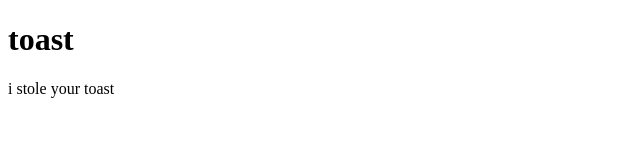
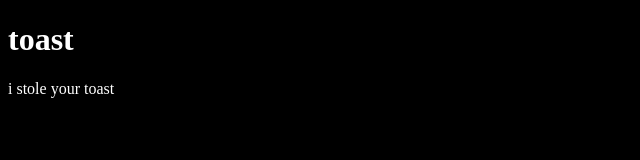
Before and after one commit to T3DDYUNBLOCKED/Toast, a plain HTML site: page index.html in a window 1280 px wide. Shown: the whole page, without its empty margins (0-640 px from the left). Drawn offline with Linux system fonts and the light colour scheme.

Commit message:
Update index.html

```diff
--- a/index.html
+++ b/index.html
@@ -3,8 +3,8 @@
   <head>
     <title>toast</title>
   </head>
-  <body>
-    <h1>toast</h1>
-    <p>i stole your toast</p>
+  <body style="background-color: black;">
+    <h1 style="color: white">toast</h1>
+    <p style="color: white">i stole your toast</p>
   </body>
 </html>
```
